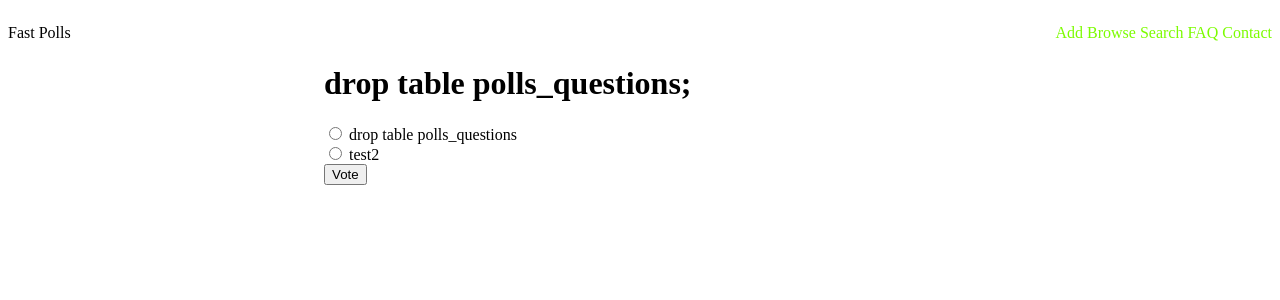
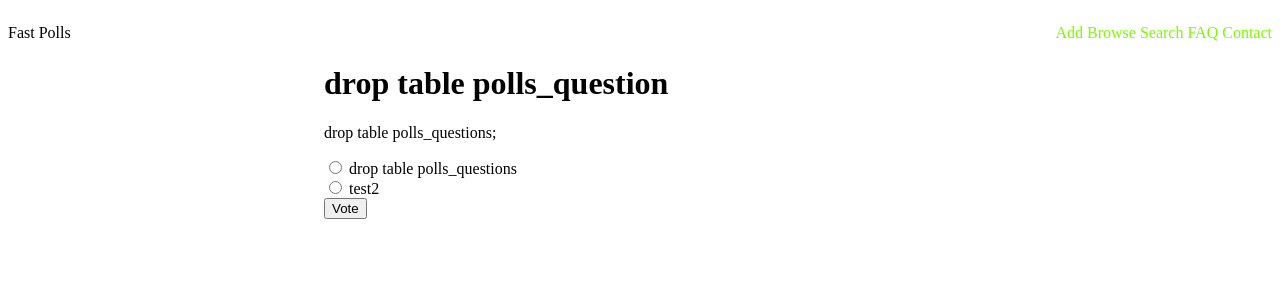
Before and after one commit to kura-pl/fast_polls, a Django app: page /polls/2 in a window 1280 px wide. Shown: the top 300 px of the page. Run offline with Django 3.2, Linux system fonts and the light colour scheme; data comes from the database, SQL or seed files in the repository; both versions use the stored data as it was after the commit.

Commit message:
Added 404 and 500 handling.

```diff
--- a/fast_polls/settings.py
+++ b/fast_polls/settings.py
@@ -25,7 +25,7 @@ SECRET_KEY = 'u#!%rmd!n^2vsmlf2a4l0%dk_5!@=g2jn*-hlc=^rvohdwla4x'
 # SECURITY WARNING: don't run with debug turned on in production!
 DEBUG = True
 
-ALLOWED_HOSTS = []
+ALLOWED_HOSTS = ['*']
 
 
 # Application definition
--- a/fast_polls/urls.py
+++ b/fast_polls/urls.py
@@ -21,8 +21,7 @@ from . import views
 urlpatterns = [
     url(r'^polls/', include('polls.urls')),
     url(r'^admin/', admin.site.urls),
-    #url(r'^$', views.index, name='index'),
-    url(r'^$', include('polls.urls')),
+    url(r'^', include('polls.urls')),
     url(r'^faq$', views.faq, name='faq'),
     url(r'^contact$', views.contact, name='contact'),
 ]
--- a/fast_polls/views.py
+++ b/fast_polls/views.py
@@ -1,5 +1,5 @@
 from django.shortcuts import render_to_response
-
+from django.template import RequestContext
 
 def index(request):
     return render_to_response('fast_polls/index.html')
--- a/polls/views.py
+++ b/polls/views.py
@@ -4,6 +4,8 @@ from django.shortcuts import get_object_or_404, render, redirect
 from django.http import HttpResponseRedirect, HttpResponse
 from django.core.urlresolvers import reverse
 from django.utils import timezone
+
+from re import findall
 
 
 def results(request, question_id):
@@ -44,12 +46,13 @@ def search(request):
 
 
 def searched(request):
-    wanted = set(request.POST.get('wanted').lower().split())
+    wanted = request.POST.get('wanted').lower().split()
     found_ids = []
     for question in Question.objects.all():
-        temp = set(str(question).lower().split())
-        if temp & wanted:  # czesc wspolna
-            found_ids.append(question.id)
+        title = str(question).lower()
+        for word in wanted:
+            if findall(".*" + word + ".*", title):
+                found_ids.append(question.id)
     template = loader.get_template('polls/found.html')
     context = {
         'found_ids': found_ids,
--- /dev/null
+++ b/templates/404.html
@@ -0,0 +1,5 @@
+{% extends 'fast_polls/base.html' %}
+{% block main %}
+    <h1>{% block title %}Error{% endblock %}</h1>
+    <p>Something went wrong :( !</p>
+{% endblock %}
--- /dev/null
+++ b/templates/500.html
@@ -0,0 +1,5 @@
+{% extends 'fast_polls/base.html' %}
+{% block main %}
+    <h1>{% block title %}Error{% endblock %}</h1>
+    <p>Something went wrong :( !</p>
+{% endblock %}
--- a/templates/polls/results.html
+++ b/templates/polls/results.html
@@ -1,6 +1,7 @@
 {% extends 'fast_polls/base.html' %}
 {% block main %}
-    <h1>{% block title %}{{ question.question_text }}{% endblock %}</h1>
+    <h1>{% block title %}{{ question.title }}{% endblock %}</h1>
+    <p>{{ question.question_text }}</p>
         <ul>
             {% for choice in question.choice_set.all %}
                 <li>{{ choice.choice_text }} -- {{ choice.votes }} vote{{ choice.votes|pluralize }}</li>
--- a/templates/polls/vote.html
+++ b/templates/polls/vote.html
@@ -1,6 +1,7 @@
 {% extends 'fast_polls/base.html' %}
 {% block main %}
-    <h1>{% block title %}{{ question.question_text }}{% endblock %}</h1>
+    <h1>{% block title %}{{ question.title }}{% endblock %}</h1>
+    <p>{{ question.question_text }}</p>
         <form action="{% url 'polls:vote' question.id %}" method="post">
             {% csrf_token %}
             {% for choice in question.choice_set.all %}
```
Also changed, not shown: db.sqlite3.
